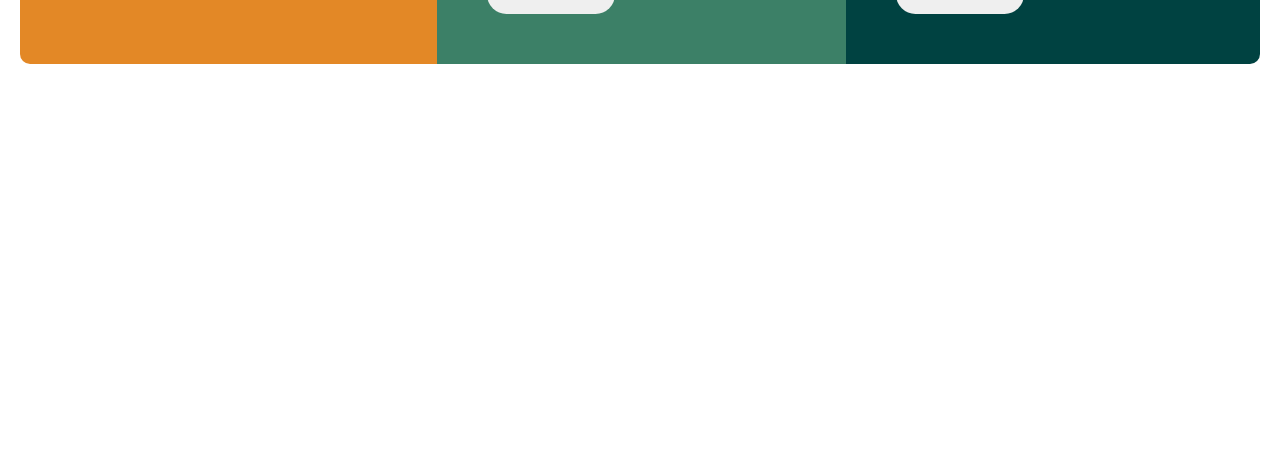
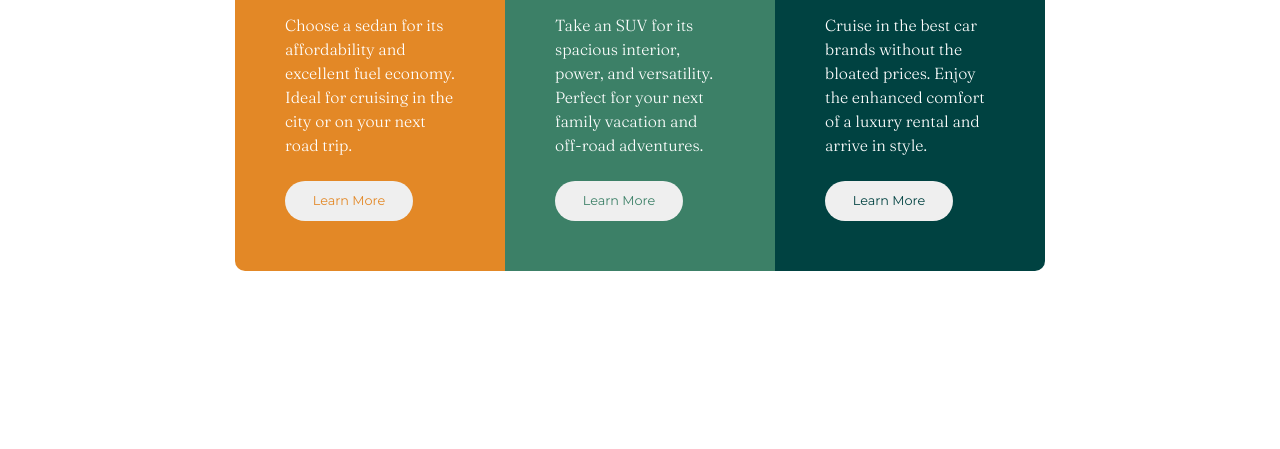
Before and after one commit to rowantamer/3-column-preview-card, a plain HTML site: page index.html in a window 1280 px wide. Shown: the part 351-800 px from the top of the page. Drawn offline with Linux system fonts and the light colour scheme.

Commit message:
update widyh of cards

```diff
--- a/index.html
+++ b/index.html
@@ -16,6 +16,7 @@
 
 </head>
 <body>
+ <div class="container">
   <div class="car">
     <div class="sedans__content">
       <picture class="car__img" >
@@ -51,6 +52,7 @@
       <button class="btn" >Learn More</button>
     </div>
   </div>
+ </div>
 
 </body>
 </html>
--- a/style/style.css
+++ b/style/style.css
@@ -11,39 +11,27 @@
   --fw-bold: 700;
 }
 
-/*
-  1. Use a more-intuitive box-sizing model.
-*/
+
 *,
 *::before,
 *::after {
   box-sizing: border-box;
 }
-/*
-    2. Remove default margin
-  */
+
 * {
   margin: 0;
 }
-/*
-    3. Allow percentage-based heights in the application
-  */
+
 html,
 body {
   height: 100%;
 }
-/*
-    Typographic tweaks!
-    4. Add accessible line-height
-    5. Improve text rendering
-  */
+
 body {
   line-height: 1.5;
   -webkit-font-smoothing: antialiased;
 }
-/*
-    6. Improve media defaults
-  */
+
 img,
 picture,
 video,
@@ -52,18 +40,14 @@ svg {
   display: block;
   max-width: 100%;
 }
-/*
-    7. Remove built-in form typography styles
-  */
+
 input,
 button,
 textarea,
 select {
   font: inherit;
 }
-/*
-    8. Avoid text overflows
-  */
+
 p,
 h1,
 h2,
@@ -73,9 +57,7 @@ h5,
 h6 {
   overflow-wrap: break-word;
 }
-/*
-    9. Create a root stacking context
-  */
+
 #root,
 #__next {
   isolation: isolate;
@@ -86,6 +68,15 @@ body {
   font-weight: var(--fw-normal);
   height: 100vh;
 }
+
+.container {
+  width: 100%;
+  height: 100vh;
+  display: flex;
+  justify-content: center;
+  align-items: center;
+}
+
 .car {
   color: var(--cl-primary-white);
   display: flex;
@@ -97,41 +88,50 @@ body {
   padding: 20px;
 
 }
+
 .sedans__content {
   background-color: var(--cl-primary-bright-orange);
   border-radius: 10px 10px 0 0;
   padding: 50px;
   display: flex;
   flex-direction: column;
- gap:1.5rem;
+  gap: 1.5rem;
+  width: 270px;
+
 }
+
 .suvs__content {
   background-color: var(--cl-primary-dark-cyan);
   padding: 50px;
   display: flex;
   flex-direction: column;
- gap:1.5rem;
+  gap: 1.5rem;
+  width: 270px;
 }
+
 .luxury__content {
   background-color: var(--cl-primary-very-dark-cyan);
   padding: 50px;
-  border-radius:0 0 10px 10px;
+  border-radius: 0 0 10px 10px;
   display: flex;
   flex-direction: column;
- gap:1.5rem;
+  gap: 1.5rem;
+  width: 270px;
 }
 
-.car__img{
+.car__img {
   width: 64px;
-    height:40px;
+  height: 40px;
 }
-.car__title{
+
+.car__title {
   font-family: var(--ff-montserrat);
   text-transform: uppercase;
   font-weight: var(--fw-bold);
 }
-.btn{
-  border-radius:20px;
+
+.btn {
+  border-radius: 20px;
   border-style: none;
   display: flex;
   justify-content: center;
@@ -141,20 +141,25 @@ body {
   font-size: 0.8rem;
   width: 8rem;
 }
-.sedans__content> button{
+
+.sedans__content>button {
   color: hsl(31, 77%, 52%);
 }
-.suvs__content>button{
+
+.suvs__content>button {
   color: hsl(158, 36%, 37%);
 }
-.luxury__content>button{
+
+.luxury__content>button {
   color: hsl(179, 100%, 13%);
 }
-.btn:is(:hover,:focus){
+
+.btn:is(:hover, :focus) {
   background-color: transparent;
   color: white;
   border-style: solid;
 }
+
 @media (min-width: 800px) {
   .car {
     display: grid;
@@ -162,15 +167,18 @@ body {
       "s su lu";
     padding: 20px;
   }
+
   .sedans__content {
     grid-area: s;
     border-radius: 10px 0 0 10px;
   }
+
   .suvs__content {
     grid-area: su;
   }
+
   .luxury__content {
     grid-area: lu;
-    border-radius:0px 10px 10px 0;
+    border-radius: 0px 10px 10px 0;
   }
 }
```
Lines whose indentation alone changed are shown as unchanged.
